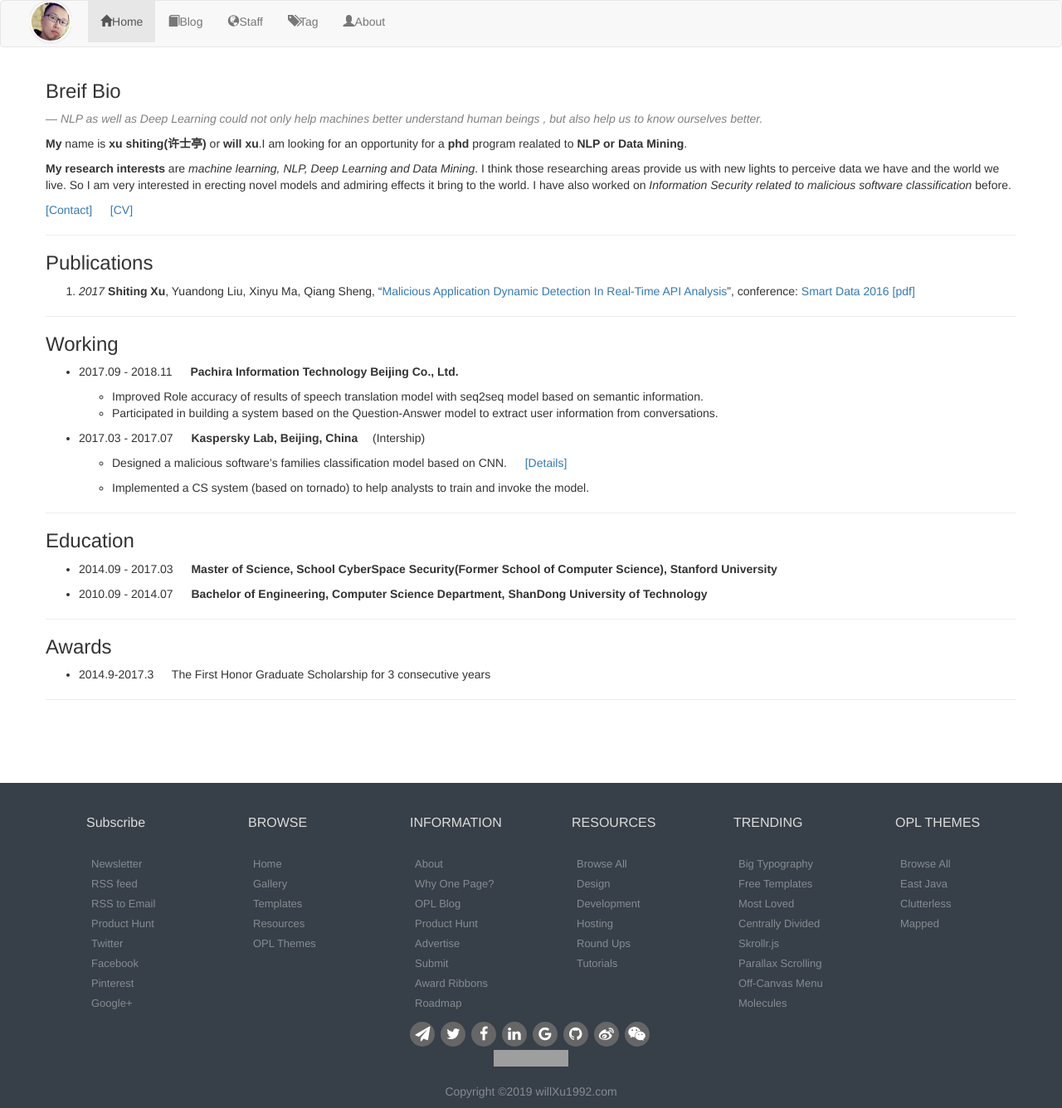
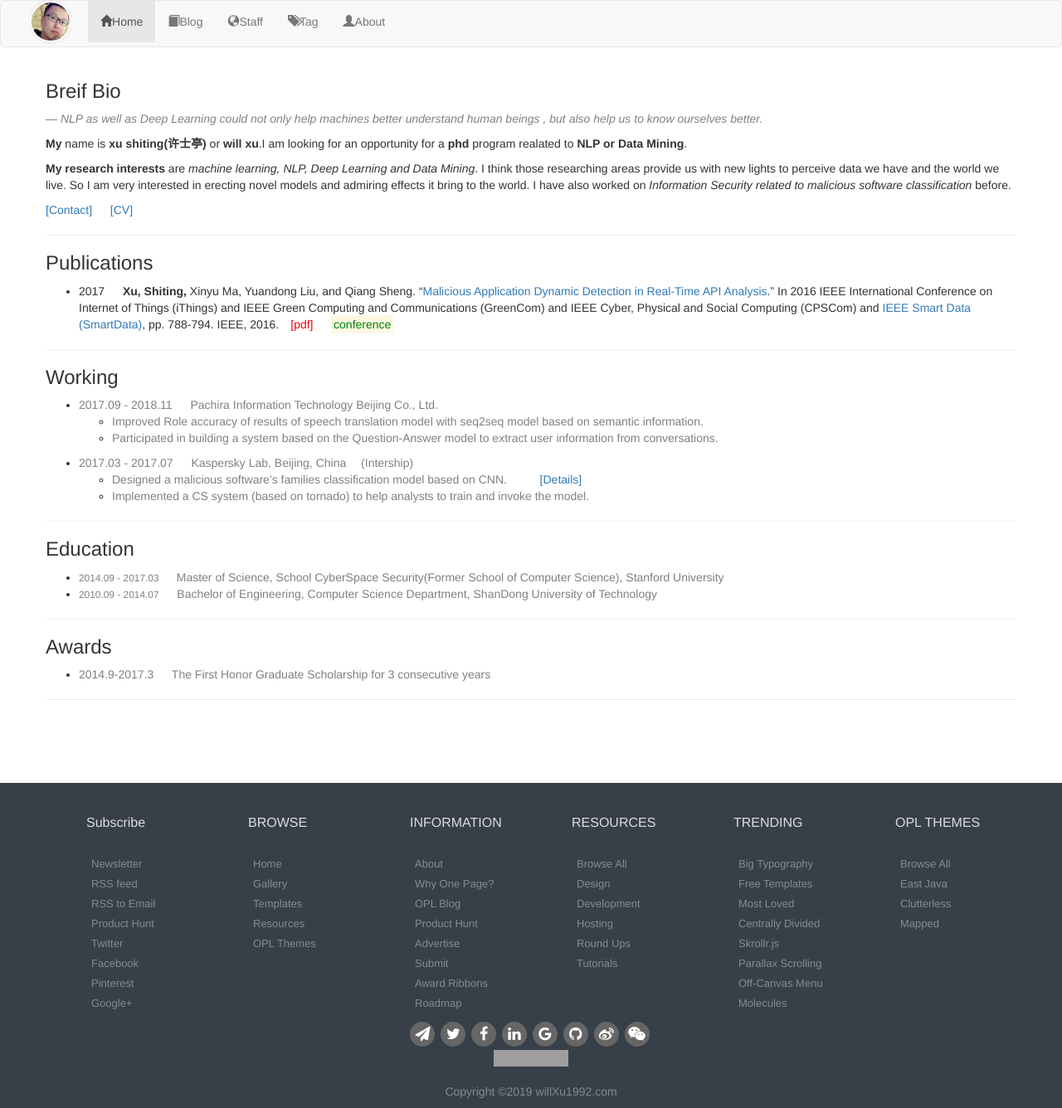
Before and after one commit to xvshiting/xvshiting.github.io, a Jekyll site: the page built from index.md, in a window 1280 px wide. Shown: the whole page at 83% size. Built offline with Jekyll 4.4.1, drawn with Linux system fonts in a browser that asks for light colours; nearby versions of some CDN libraries; grey boxes are pictures that could not be loaded.

Commit message:
change home Page

```diff
--- a/index.md
+++ b/index.md
@@ -20,41 +20,42 @@ title: Home
 
 ### Publications
 
-1. *2017* **Shiting Xu**, Yuandong Liu, Xinyu Ma, Qiang Sheng, "[Malicious Application Dynamic Detection In Real-Time API Analysis][paper1]", conference: [Smart Data 2016][smartData] [[pdf]][paper1 pdf]
+- 2017 &emsp; **Xu, Shiting,** Xinyu Ma, Yuandong Liu, and Qiang Sheng. "[Malicious Application Dynamic Detection in Real-Time API Analysis][paper1]." In 2016 IEEE International Conference on Internet of Things (iThings) and IEEE Green Computing and Communications (GreenCom) and IEEE Cyber, Physical and Social Computing (CPSCom) and [IEEE Smart Data (SmartData)][smartData], pp. 788-794. IEEE, 2016.&emsp;[<font style="color:red">[pdf]</font>][paper1 pdf] &emsp; <mark><font style="color:green" >conference</font ></mark>
+
+
 
 
 ***
 
 ### Working
 
-- 2017.09 - 2018.11 &emsp; **Pachira Information Technology Beijing Co., Ltd.**
+- <font style="color:grey">2017.09 - 2018.11 &emsp; Pachira Information Technology Beijing Co., Ltd.</font>
 
-    - Improved Role accuracy of results of speech translation model with seq2seq model based on semantic information.
-    - Participated in building a system based on the Question-Answer model to extract user information from conversations.
+    - <font style="color:grey">Improved Role accuracy of results of speech translation model with seq2seq model based on semantic information.</font>
+    - <font style="color:grey">Participated in building a system based on the Question-Answer model to extract user information from conversations.</font>
 
 <p/>
 
-- 2017.03 - 2017.07   &emsp; **Kaspersky Lab, Beijing, China** &emsp;(Intership)
+- <font style="color:grey">2017.03 - 2017.07   &emsp; Kaspersky Lab, Beijing, China &emsp;(Intership)</font>
 
-    - Designed a malicious software’s families classification model based on CNN. &emsp; [[Details]][kas blog]
+    - <nobr><font style="color:grey"> Designed a malicious software’s families classification model based on CNN. &emsp;</font> &emsp;<a href="/2019/05/19/research-summary.html"> [Details]</a></nobr>
 
-    - Implemented a CS system (based on tornado) to help analysts to train and
-invoke the model.
+    - <font style="color:grey">Implemented a CS system (based on tornado) to help analysts to train and invoke the model.   </font>
 
 
 ***
 
 ### Education
 
-- 2014.09 - 2017.03  &emsp; **Master of Science, School CyberSpace Security(Former School of Computer Science), Stanford University**
+- <font style="color:grey"><small>2014.09 - 2017.03 </small> &emsp; Master of Science, School CyberSpace Security(Former School of Computer Science), Stanford University</font>
 
-- 2010.09 - 2014.07 &emsp; **Bachelor of Engineering, Computer Science Department, ShanDong University of Technology**
+- <font style="color:grey"><small>2010.09 - 2014.07</small> &emsp; Bachelor of Engineering, Computer Science Department, ShanDong University of Technology</font>
 
 ***
 
 ### Awards
 
-- 2014.9-2017.3 &emsp; The First Honor Graduate Scholarship for 3 consecutive years
+- <font style="color:grey">2014.9-2017.3 &emsp; The First Honor Graduate Scholarship for 3 consecutive years</font>
 
 ***
 
```
Also changed, not shown: other parts of index.md (+0 -1 lines), 6 other files.
